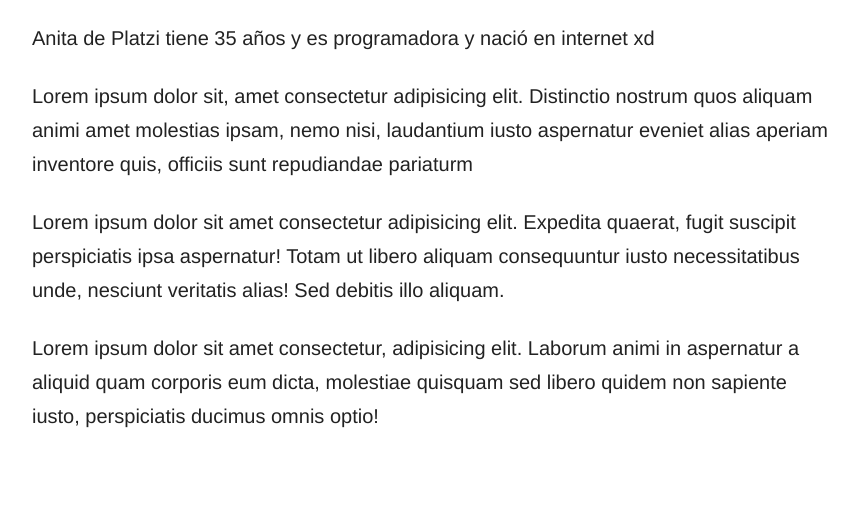
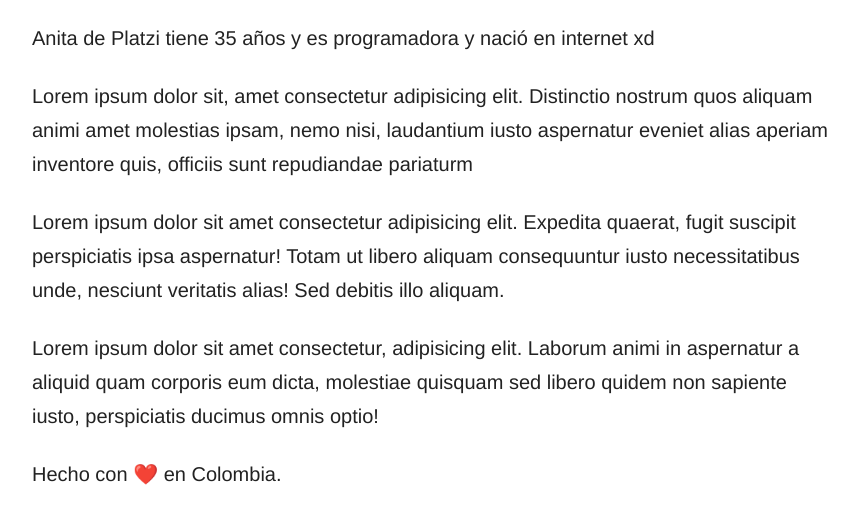
Before and after one commit to letJonathan/hyperblog, a plain HTML site: page index.html in a window 1280 px wide. Shown: the part 98-622 px from the top of the page, without its empty margins (208-1071 px from the left). Drawn offline with Linux system fonts and the light colour scheme.

Commit message:
añadiendo el footer

```diff
--- a/index.html
+++ b/index.html
@@ -17,6 +17,9 @@
             <p>Lorem ipsum dolor sit amet consectetur adipisicing elit. Expedita quaerat, fugit suscipit perspiciatis ipsa aspernatur! Totam ut libero aliquam consequuntur iusto necessitatibus unde, nesciunt veritatis alias! Sed debitis illo aliquam.</p>
             <p>Lorem ipsum dolor sit amet consectetur, adipisicing elit. Laborum animi in aspernatur a aliquid quam corporis eum dicta, molestiae quisquam sed libero quidem non sapiente iusto, perspiciatis ducimus omnis optio!</p>
         </main>
+        <footer>
+            <p>Hecho con ❤️ en Colombia.</p>
+        </footer>
     </div>
 </body>
 </html>
```
